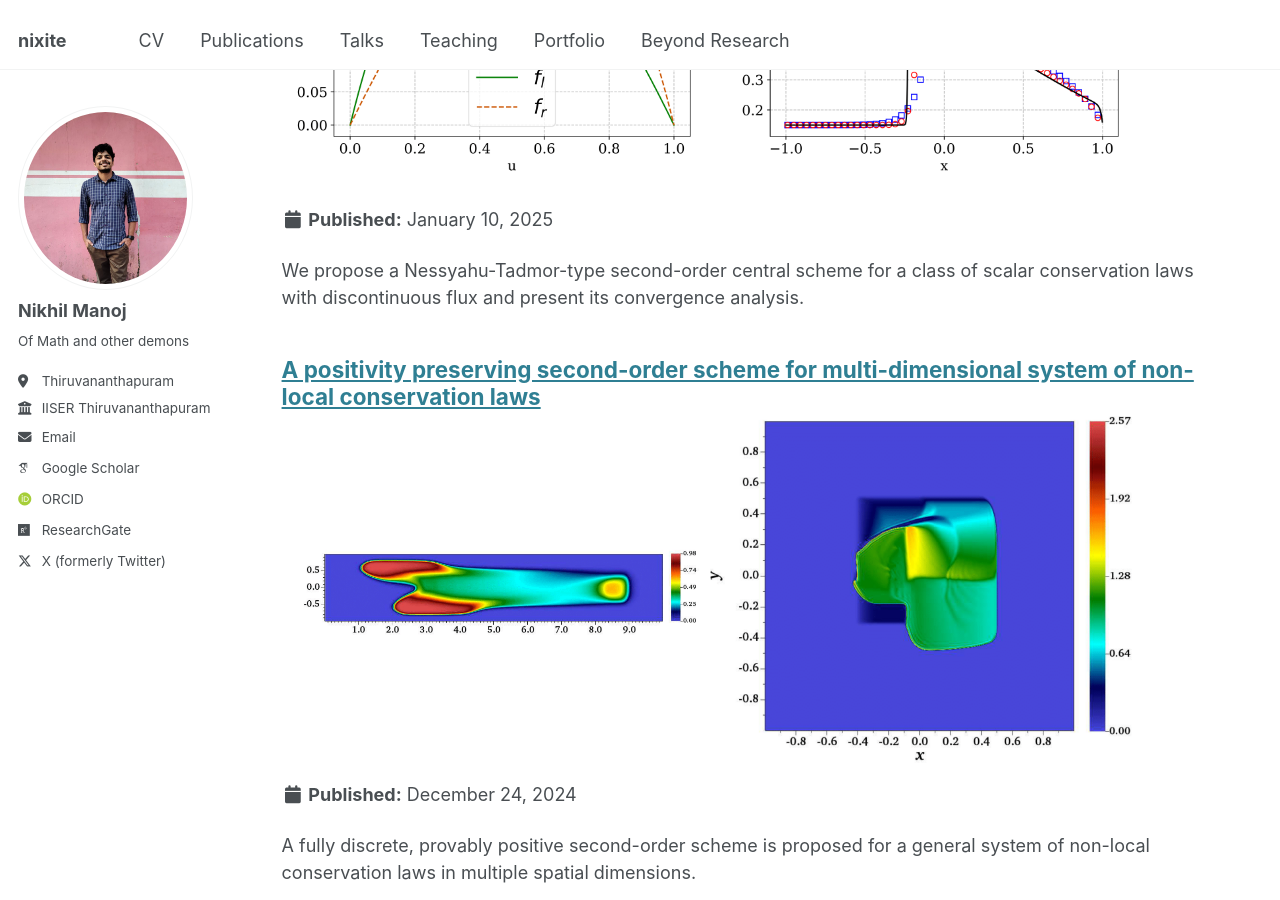
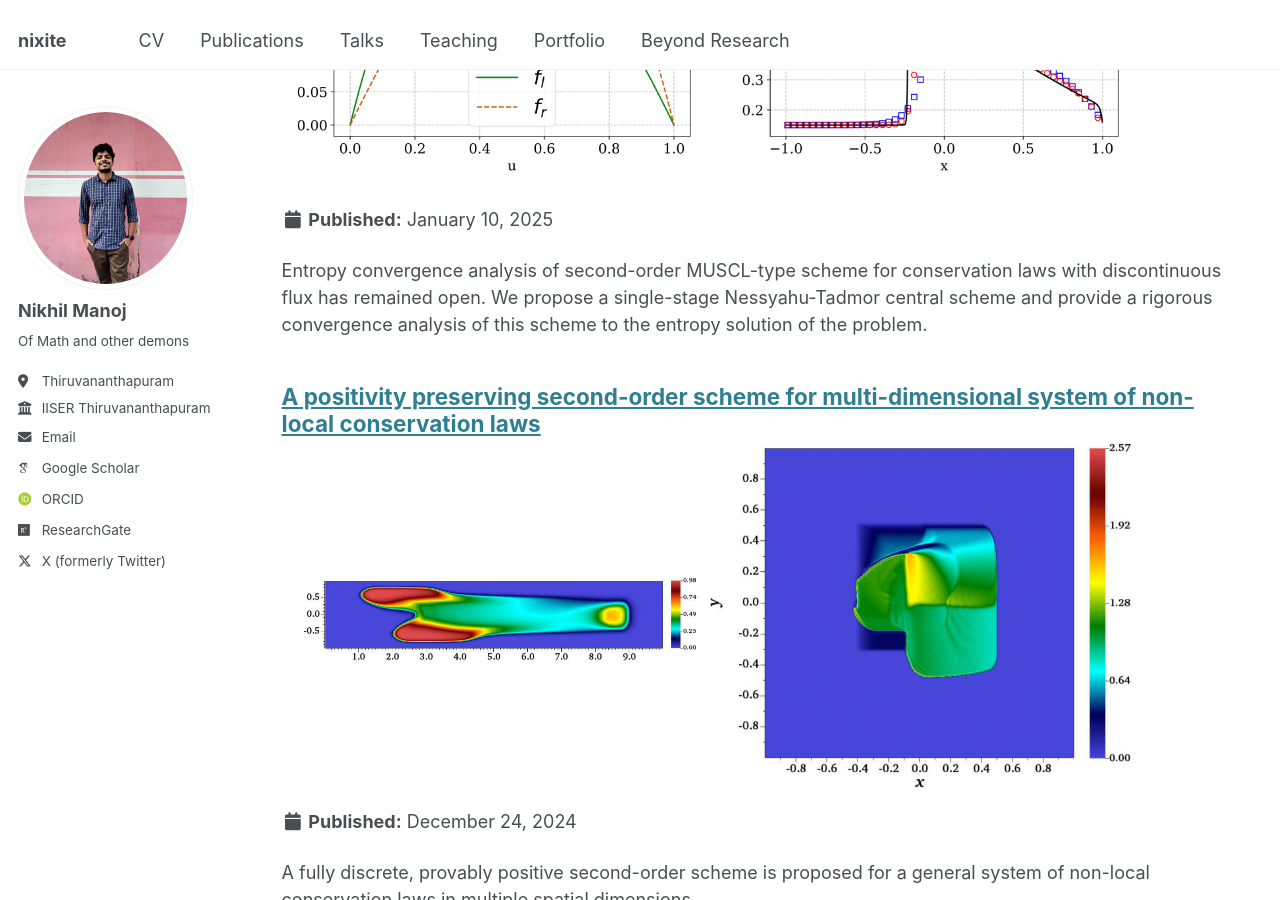
Before and after one commit to nikhil0597/nikhil0597.github.io, a Jekyll site: the page built from _pages/publications.html, in a window 1280 px wide and 900 px high, scrolled down 500 px. Built offline with Jekyll 4.4.1, drawn with Linux system fonts in a browser that asks for light colours; some web fonts are replaced.

Commit message:
Update 2015-10-01-paper-title-number-3.md

```diff
--- a/_publications/2015-10-01-paper-title-number-3.md
+++ b/_publications/2015-10-01-paper-title-number-3.md
@@ -3,7 +3,7 @@ title: "Analysis of a central MUSCL-type scheme for conservation laws with disco
 collection: publications
 category: manuscripts
 permalink: /publication/2015-10-01-paper-title-number-3
-excerpt: 'We propose a Nessyahu-Tadmor-type second-order central scheme for a class of scalar conservation laws with discontinuous flux and present its convergence analysis. '
+excerpt: 'Entropy convergence analysis of second-order MUSCL-type scheme for conservation laws with discontinuous flux has remained open. We propose a single-stage Nessyahu-Tadmor central scheme and provide a rigorous convergence analysis of this scheme to the entropy solution of the problem.'
 date: 2025-01-10
 slidesurl: ''
 paperurl: 'https://arxiv.org/abs/2501.04620'
```
